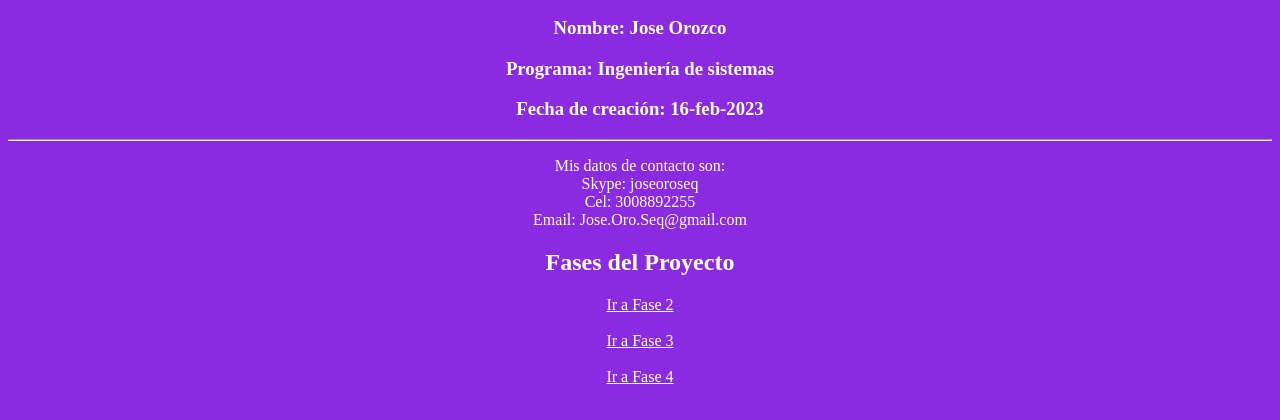
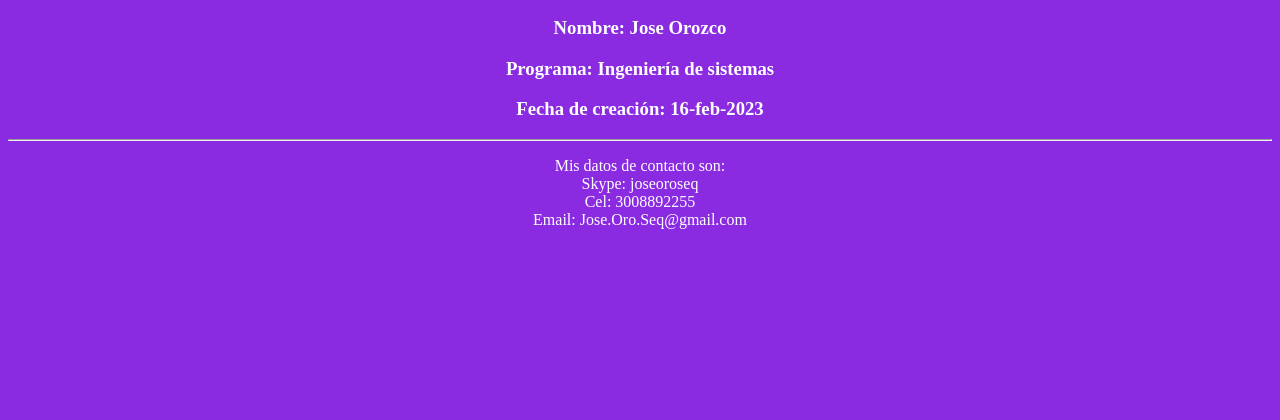
Before and after one commit to JmOrozcoS/DSW-JoseOrozco-1601, a plain HTML site: page index.html in a window 1280 px wide. Shown: the part 110-530 px from the top of the page. Drawn offline with Linux system fonts and the light colour scheme.

Commit message:
Primer Commit
Fase1

```diff
--- a/index.html
+++ b/index.html
@@ -27,11 +27,5 @@
         Cel: 3008892255 <br>
         Email: Jose.Oro.Seq@gmail.com <br>
         </p>
-
-    <h2>Fases del Proyecto</h2>
-    <a href="Fase2/design.html">Ir a Fase 2</a> <br> <br>
-    <a href="Fase3/index.html">Ir a Fase 3</a> <br> <br>
-    <a href="Fase4/index.html">Ir a Fase 4</a>
-
 </body>
 </html>
```
